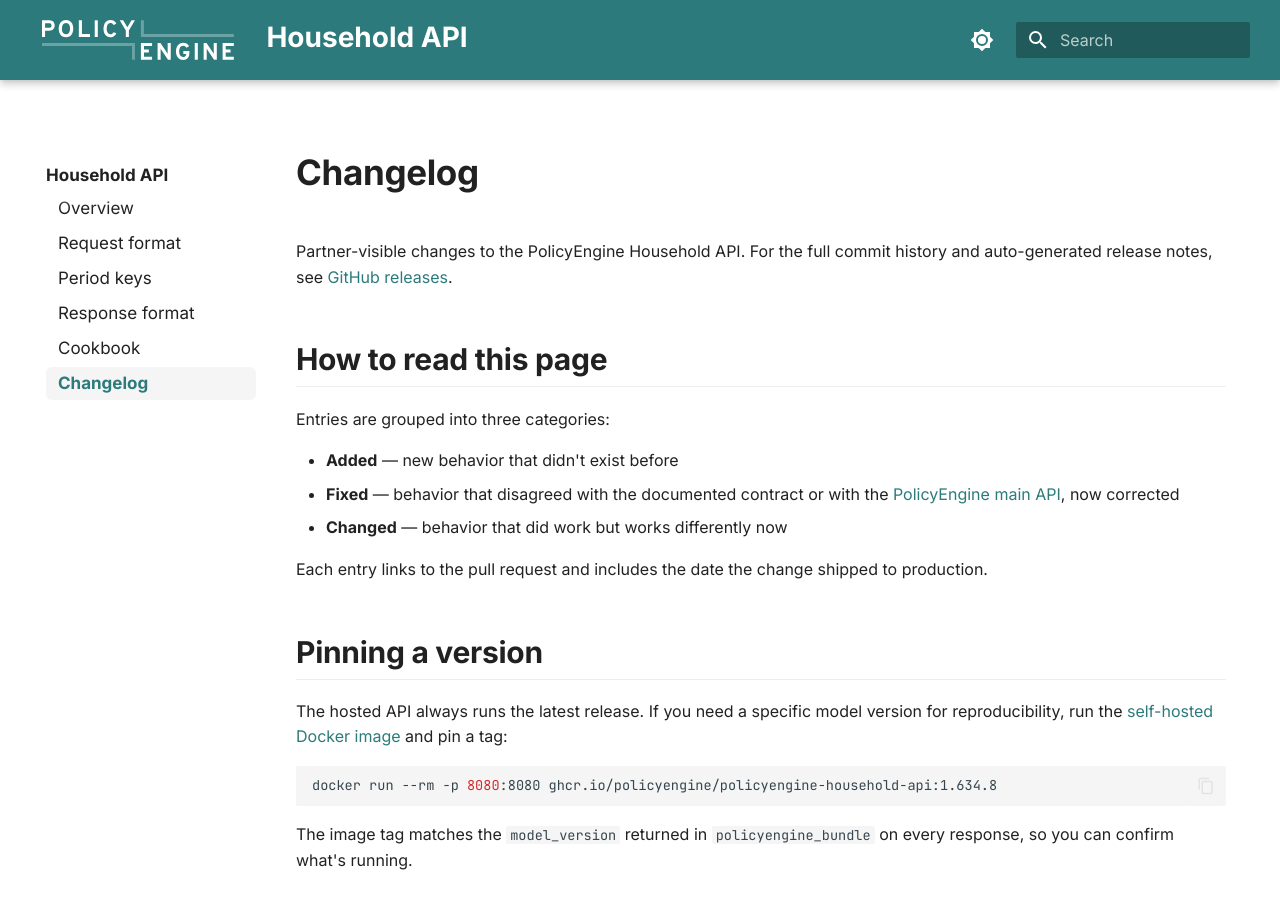
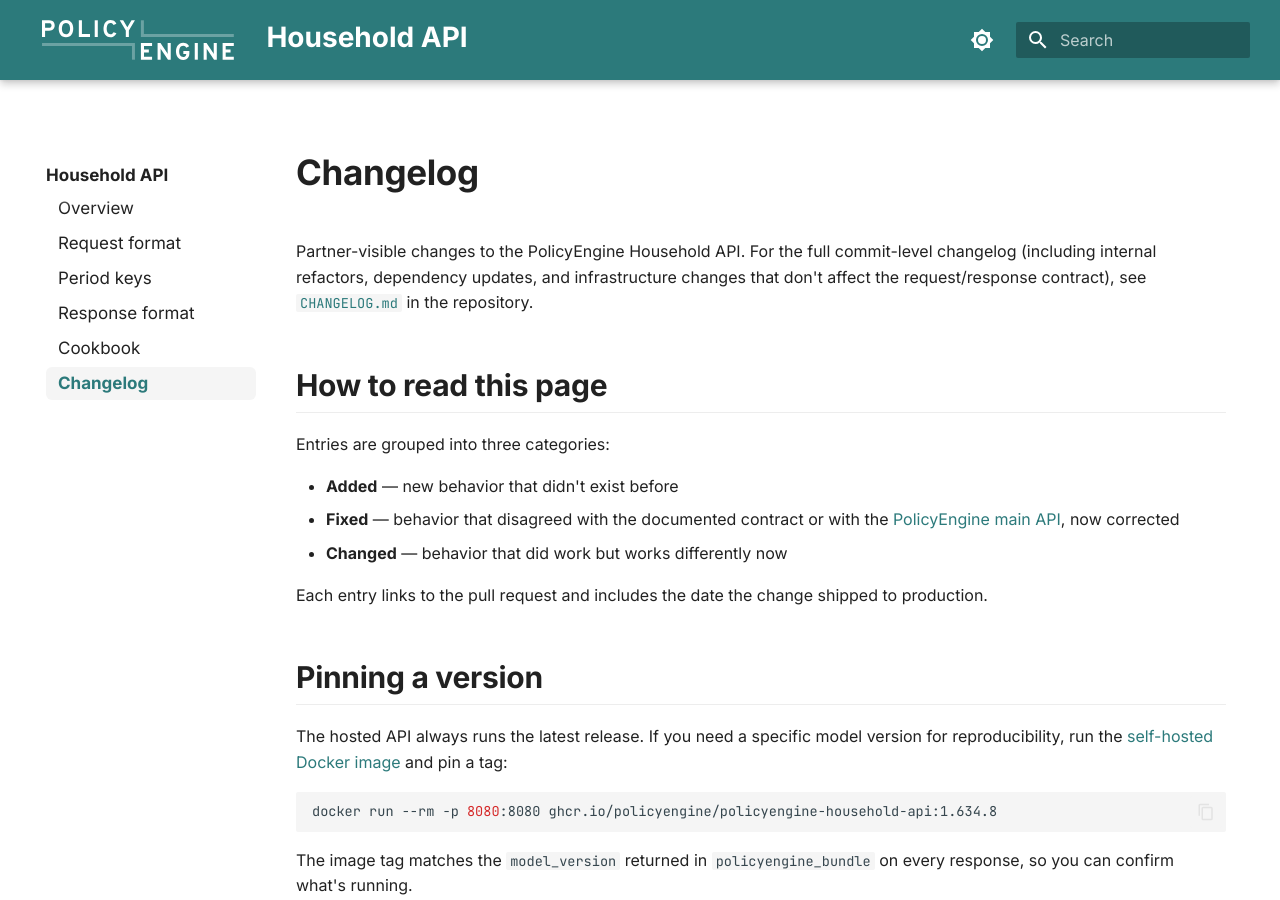
Before and after one commit to PolicyEngine/policyengine-household-api, an MkDocs documentation site: the page built from docs/changelog.md, in a window 1280 px wide and 900 px high. Built offline with MkDocs 1.6.1 and Material for MkDocs 9.7.7, drawn with Linux system fonts in a browser that asks for light colours.

Commit message:
Point changelog to repo CHANGELOG.md, not GitHub releases
The repo has no GitHub releases page; the canonical full changelog
lives at CHANGELOG.md on main. Updated the link so partners landing
on the docs changelog can reach a real source for the commit-level
history.

Co-Authored-By: Claude Opus 4.7 (1M context) <noreply@anthropic.com>

```diff
--- a/docs/changelog.md
+++ b/docs/changelog.md
@@ -1,6 +1,6 @@
 # Changelog
 
-Partner-visible changes to the PolicyEngine Household API. For the full commit history and auto-generated release notes, see [GitHub releases](https://github.com/PolicyEngine/policyengine-household-api/releases).
+Partner-visible changes to the PolicyEngine Household API. For the full commit-level changelog (including internal refactors, dependency updates, and infrastructure changes that don't affect the request/response contract), see [`CHANGELOG.md`](https://github.com/PolicyEngine/policyengine-household-api/blob/main/CHANGELOG.md) in the repository.
 
 ## How to read this page
 
```
